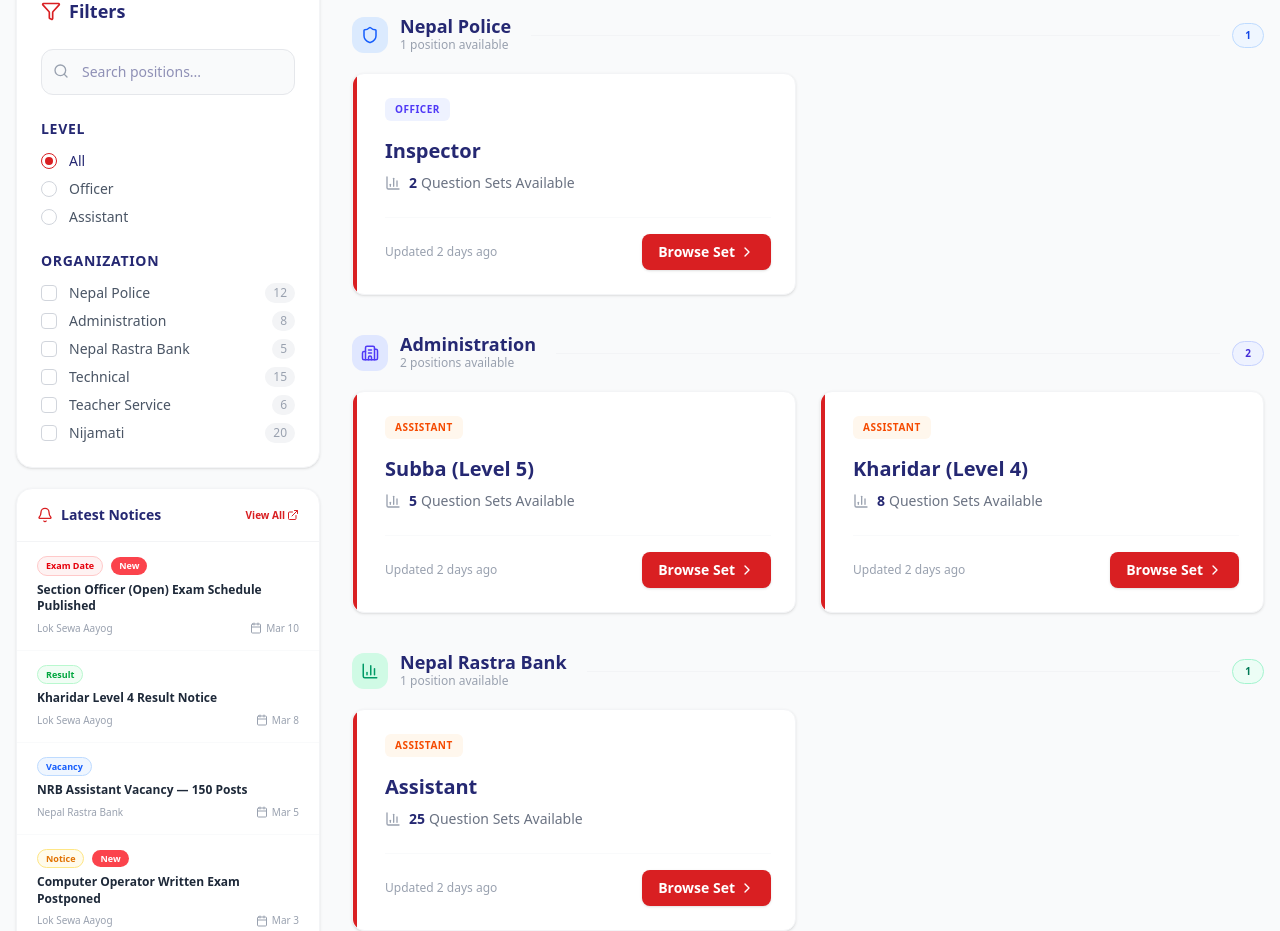
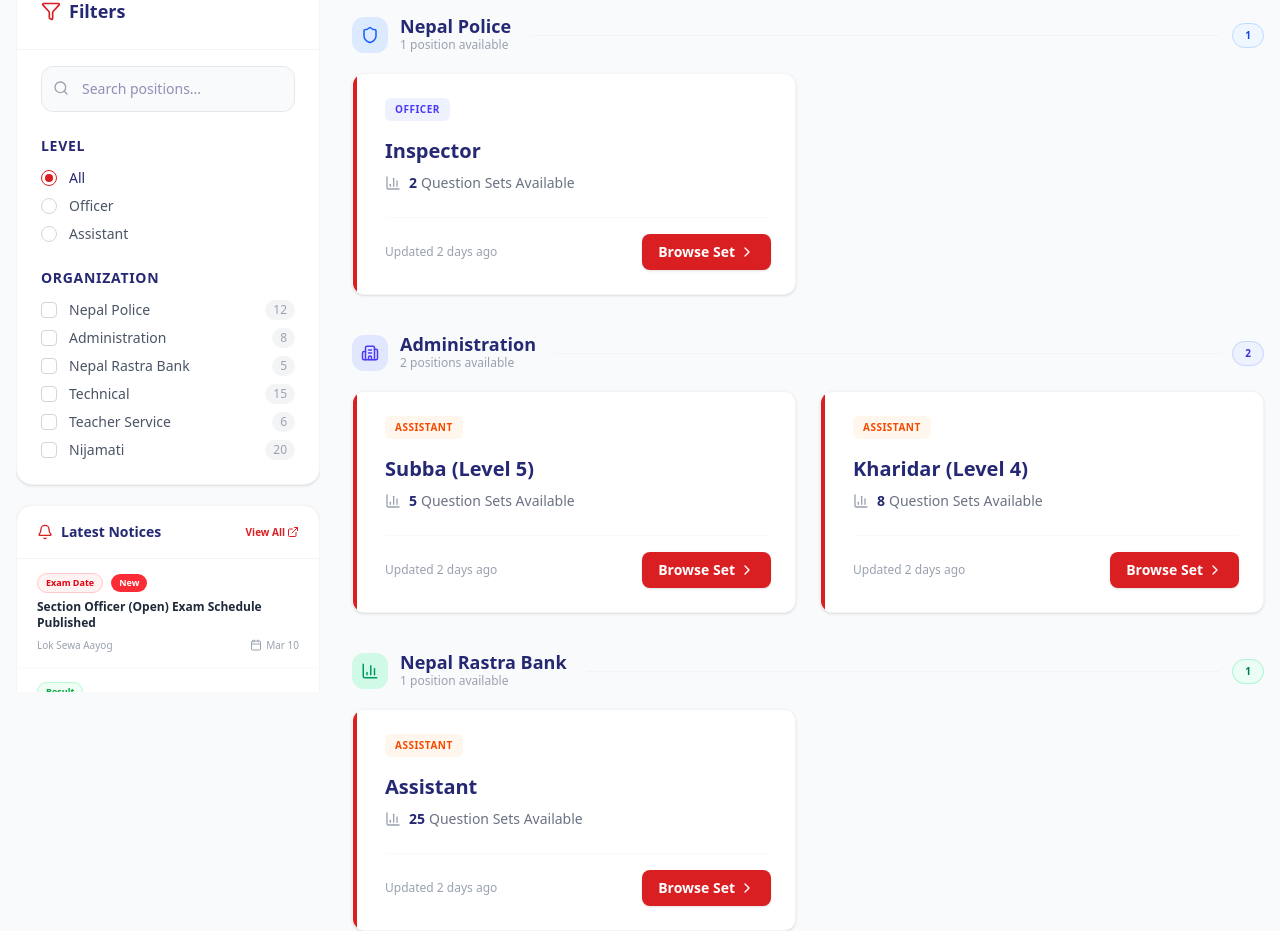
Before and after one commit to icodifytechnology/pillaxia-website, a Next.js app: page /loksewa in a window 1280 px wide. Shown: the part 576-1507 px from the top of the page. Built offline with nearby package versions, Linux system fonts and the light colour scheme.

Commit message:
LoksewaPage responsive updated

```diff
--- a/src/content/LoksewaPage.tsx
+++ b/src/content/LoksewaPage.tsx
@@ -5,6 +5,7 @@
 import {
   Filter,
   ChevronRight,
+  ChevronDown,
   BookOpen,
   Search,
   X,
@@ -27,7 +28,7 @@
 import { Newsletter } from '@/src/components/Newsletter'
 import Link from 'next/link'
 
-// ─── Category icon + colour config (same pattern as EntrancePage) ─────────────
+// ─── Category icon + colour config ───────────────────────────────────────────
 
 const categoryConfig: Record<string, { icon: React.ElementType; accent: string; badge: string }> = {
   'Nepal Police': { icon: Shield, accent: 'bg-blue-100 text-blue-600', badge: 'bg-blue-50 text-blue-700 border-blue-200' },
@@ -108,6 +109,8 @@
   const [selectedLevel, setSelectedLevel] = useState<string>('All')
   const [searchQuery, setSearchQuery] = useState('')
   const [sortBy, setSortBy] = useState('Default')
+  const [filtersOpen, setFiltersOpen] = useState(false)
+  const [noticesOpen, setNoticesOpen] = useState(false)
 
   const categories = [
     { name: 'Nepal Police', count: 12 },
@@ -133,14 +136,13 @@
     return matchesCategory && matchesLevel && matchesSearch
   })
 
-  // Group filtered courses by category in canonical order
   const groupedCourses = CATEGORY_ORDER
     .map((cat) => ({ category: cat, courses: filteredCourses.filter((c) => c.category === cat) }))
     .filter(({ courses }) => courses.length > 0)
 
   return (
     <div className="min-h-screen bg-gray-50">
-      {/* Breadcrumb Header — original unchanged */}
+      {/* Breadcrumb Header */}
       <div className="bg-gradient-to-r from-[#252872] to-[#d91f22] text-white py-16 relative overflow-hidden">
         <div className="absolute top-0 right-0 w-64 h-64 bg-white opacity-5 rounded-full -translate-y-1/2 translate-x-1/4 blur-3xl" />
         <div className="container mx-auto px-4 max-w-7xl relative z-10">
@@ -153,7 +155,7 @@
         </div>
       </div>
 
-      {/* Stats Bar — original unchanged */}
+      {/* Stats Bar */}
       <div className="bg-white border-b border-gray-200">
         <div className="container mx-auto px-4 max-w-7xl py-8">
           <div className="grid grid-cols-2 md:grid-cols-4 gap-6">
@@ -178,14 +180,28 @@
       </div>
 
       <div className="container mx-auto px-4 max-w-7xl py-12">
-        <div className="flex flex-col lg:flex-row gap-8">
+        {/*
+          FIX 1: Added `items-start` to the flex container.
+          Without it, children stretch to full height, breaking `sticky` positioning
+          because sticky needs the parent to be taller than the sticky element itself.
+        */}
+        <div className="flex flex-col lg:flex-row gap-8 items-start">
 
-          {/* ── Sidebar ── */}
-          <aside className="lg:w-1/4 space-y-5 sticky top-24">
+          {/* ── Sidebar ──
+            FIX 2: Removed `sticky` on mobile (it causes layout jumps in flex-col).
+            Applied sticky only at lg+ via `lg:sticky`. Also added `max-h-screen
+            overflow-y-auto` so the sidebar scrolls independently if its content
+            is taller than the viewport.
+          */}
+          <aside className="w-full lg:w-1/4 lg:sticky lg:top-24 lg:max-h-[calc(100vh-5rem)] lg:overflow-y-auto space-y-5 scrollbar-thin scrollbar-thumb-gray-200">
 
-            {/* Filters — original unchanged */}
-            <div className="bg-white p-6 rounded-2xl shadow-sm border border-gray-100">
-              <div className="flex items-center justify-between mb-6">
+            {/* Filters */}
+            <div className="bg-white rounded-2xl shadow-sm border border-gray-100 overflow-hidden">
+              {/* Header — always visible, acts as toggle on mobile */}
+              <button
+                onClick={() => setFiltersOpen((v) => !v)}
+                className="w-full flex items-center justify-between p-6 lg:cursor-default"
+              >
                 <h3 className="text-lg font-bold text-[#252872] flex items-center">
                   <Filter className="w-5 h-5 mr-2 text-[#d91f22]" />
                   Filters
@@ -195,15 +211,33 @@
                     </span>
                   )}
                 </h3>
+                <ChevronDown
+                  className={`w-5 h-5 text-gray-400 transition-transform duration-300 lg:hidden ${filtersOpen ? 'rotate-180' : ''}`}
+                />
+              </button>
+
+              {/* Collapsible body — always open on lg+, toggled on mobile */}
+              <AnimatePresence initial={false}>
+                {(filtersOpen) && (
+                  <motion.div
+                    key="filters-body"
+                    initial={{ height: 0, opacity: 0 }}
+                    animate={{ height: 'auto', opacity: 1 }}
+                    exit={{ height: 0, opacity: 0 }}
+                    transition={{ duration: 0.25, ease: 'easeInOut' }}
+                    className="overflow-hidden lg:!h-auto lg:!opacity-100"
+                  >
+                    <div className="px-6 pb-6 border-t border-gray-100 pt-4">
                       {(selectedCategories.length > 0 || selectedLevel !== 'All' || searchQuery) && (
+                        <div className="flex justify-end mb-4">
                           <button
                             onClick={() => { setSelectedCategories([]); setSelectedLevel('All'); setSearchQuery('') }}
                             className="text-xs text-[#d91f22] hover:underline font-medium"
                           >
                             Clear All
                           </button>
+                        </div>
                       )}
-              </div>
 
                       {/* Search */}
                       <div className="mb-6 relative">
@@ -252,34 +286,132 @@
                         </div>
                       </div>
                     </div>
+                  </motion.div>
+                )}
+              </AnimatePresence>
+
+              {/* On lg+, always show the body without animation */}
+              <div className="hidden lg:block px-6 pb-6 border-t border-gray-100 pt-4">
+                {(selectedCategories.length > 0 || selectedLevel !== 'All' || searchQuery) && (
+                  <div className="flex justify-end mb-4">
+                    <button
+                      onClick={() => { setSelectedCategories([]); setSelectedLevel('All'); setSearchQuery('') }}
+                      className="text-xs text-[#d91f22] hover:underline font-medium"
+                    >
+                      Clear All
+                    </button>
+                  </div>
+                )}
+                <div className="mb-6 relative">
+                  <input
+                    type="text"
+                    placeholder="Search positions..."
+                    value={searchQuery}
+                    onChange={(e) => setSearchQuery(e.target.value)}
+                    className="w-full pl-10 pr-4 py-3 rounded-xl border border-gray-200 focus:outline-none focus:ring-2 focus:ring-[#d91f22] focus:border-transparent text-sm bg-gray-50"
+                  />
+                  <Search className="w-4 h-4 text-gray-400 absolute left-3 top-3.5" />
+                </div>
+                <div className="mb-6">
+                  <h4 className="font-semibold text-[#252872] mb-3 text-sm uppercase tracking-wider">Level</h4>
+                  <div className="space-y-2">
+                    {['All', 'Officer', 'Assistant'].map((level) => (
+                      <label key={level} className="flex items-center space-x-3 cursor-pointer group">
+                        <div className={`w-4 h-4 rounded-full border flex items-center justify-center transition-colors ${selectedLevel === level ? 'border-[#d91f22]' : 'border-gray-300 group-hover:border-[#d91f22]'}`}>
+                          {selectedLevel === level && <div className="w-2 h-2 bg-[#d91f22] rounded-full" />}
+                        </div>
+                        <input type="radio" name="level" className="hidden" checked={selectedLevel === level} onChange={() => setSelectedLevel(level)} />
+                        <span className={`text-sm ${selectedLevel === level ? 'text-[#252872] font-medium' : 'text-gray-600 group-hover:text-[#252872]'}`}>{level}</span>
+                      </label>
+                    ))}
+                  </div>
+                </div>
+                <div>
+                  <h4 className="font-semibold text-[#252872] mb-3 text-sm uppercase tracking-wider">Organization</h4>
+                  <div className="space-y-2">
+                    {categories.map((cat) => (
+                      <label key={cat.name} className="flex items-center justify-between cursor-pointer group">
+                        <div className="flex items-center space-x-3">
+                          <div className={`w-4 h-4 rounded border flex items-center justify-center transition-colors ${selectedCategories.includes(cat.name) ? 'bg-[#d91f22] border-[#d91f22]' : 'border-gray-300 group-hover:border-[#d91f22]'}`}>
+                            {selectedCategories.includes(cat.name) && <CheckCircle2 className="w-3 h-3 text-white" />}
+                          </div>
+                          <input type="checkbox" className="hidden" checked={selectedCategories.includes(cat.name)} onChange={() => toggleCategory(cat.name)} />
+                          <span className={`text-sm ${selectedCategories.includes(cat.name) ? 'text-[#252872] font-medium' : 'text-gray-600 group-hover:text-[#252872]'}`}>{cat.name}</span>
+                        </div>
+                        <span className="text-xs text-gray-400 bg-gray-100 px-2 py-0.5 rounded-full">{cat.count}</span>
+                      </label>
+                    ))}
+                  </div>
+                </div>
+              </div>
+            </div>
 
             {/* Top Loksewa Notices */}
             <div className="bg-white rounded-2xl shadow-sm border border-gray-100 overflow-hidden">
-              <div className="flex items-center justify-between px-5 py-4 border-b border-gray-100">
+              <button
+                onClick={() => setNoticesOpen((v) => !v)}
+                className="w-full flex items-center justify-between px-5 py-4 border-b border-gray-100 lg:cursor-default"
+              >
                 <h3 className="text-sm font-bold text-[#252872] flex items-center gap-2">
                   <Bell className="w-4 h-4 text-[#d91f22]" /> Latest Notices
                 </h3>
+                <div className="flex items-center gap-2">
+                  <span className="hidden lg:flex text-[10px] font-bold text-[#d91f22] hover:underline items-center gap-0.5">
+                    View All <ExternalLink className="w-3 h-3" />
+                  </span>
+                  <ChevronDown
+                    className={`w-4 h-4 text-gray-400 transition-transform duration-300 lg:hidden ${noticesOpen ? 'rotate-180' : ''}`}
+                  />
+                </div>
+              </button>
+
+              {/* Mobile: collapsible notices body */}
+              <AnimatePresence initial={false}>
+                {noticesOpen && (
+                  <motion.div
+                    key="notices-body"
+                    initial={{ height: 0, opacity: 0 }}
+                    animate={{ height: 'auto', opacity: 1 }}
+                    exit={{ height: 0, opacity: 0 }}
+                    transition={{ duration: 0.25, ease: 'easeInOut' }}
+                    className="overflow-hidden lg:hidden"
+                  >
+                    <div className="divide-y divide-gray-50">
+                      {loksewaNotices.map((notice) => (
+                        <div key={notice.id} className="px-5 py-3.5 hover:bg-gray-50 transition-colors cursor-pointer group">
+                          <div className="flex items-center gap-2 mb-1.5">
+                            <span className={`text-[9px] font-bold px-2 py-0.5 rounded-full border ${notice.tagColor}`}>{notice.tag}</span>
+                            {notice.urgent && <span className="text-[9px] font-bold px-2 py-0.5 rounded-full bg-red-500 text-white animate-pulse">New</span>}
+                          </div>
+                          <p className="text-xs font-semibold text-gray-800 leading-snug group-hover:text-[#252872] transition-colors line-clamp-2">{notice.title}</p>
+                          <div className="flex items-center justify-between mt-1.5">
+                            <span className="text-[10px] text-gray-400">{notice.org}</span>
+                            <span className="text-[10px] text-gray-400 flex items-center gap-1">
+                              <Calendar className="w-3 h-3" />
+                              {new Date(notice.date).toLocaleDateString('en-US', { month: 'short', day: 'numeric' })}
+                            </span>
+                          </div>
+                        </div>
+                      ))}
+                    </div>
+                    <div className="px-5 py-3 border-t border-gray-100">
                       <button className="text-[10px] font-bold text-[#d91f22] hover:underline flex items-center gap-0.5">
                         View All <ExternalLink className="w-3 h-3" />
                       </button>
                     </div>
+                  </motion.div>
+                )}
+              </AnimatePresence>
 
-              <div className="divide-y divide-gray-50">
+              {/* Desktop: always visible notices body */}
+              <div className="hidden lg:block divide-y divide-gray-50">
                 {loksewaNotices.map((notice) => (
                   <div key={notice.id} className="px-5 py-3.5 hover:bg-gray-50 transition-colors cursor-pointer group">
                     <div className="flex items-center gap-2 mb-1.5">
-                      <span className={`text-[9px] font-bold px-2 py-0.5 rounded-full border ${notice.tagColor}`}>
-                        {notice.tag}
-                      </span>
-                      {notice.urgent && (
-                        <span className="text-[9px] font-bold px-2 py-0.5 rounded-full bg-red-500 text-white animate-pulse">
-                          New
-                        </span>
-                      )}
+                      <span className={`text-[9px] font-bold px-2 py-0.5 rounded-full border ${notice.tagColor}`}>{notice.tag}</span>
+                      {notice.urgent && <span className="text-[9px] font-bold px-2 py-0.5 rounded-full bg-red-500 text-white animate-pulse">New</span>}
                     </div>
-                    <p className="text-xs font-semibold text-gray-800 leading-snug group-hover:text-[#252872] transition-colors line-clamp-2">
-                      {notice.title}
-                    </p>
+                    <p className="text-xs font-semibold text-gray-800 leading-snug group-hover:text-[#252872] transition-colors line-clamp-2">{notice.title}</p>
                     <div className="flex items-center justify-between mt-1.5">
                       <span className="text-[10px] text-gray-400">{notice.org}</span>
                       <span className="text-[10px] text-gray-400 flex items-center gap-1">
@@ -293,8 +425,11 @@
             </div>
           </aside>
 
-          {/* ── Main Content ── */}
-          <div className="lg:w-3/4">
+          {/* ── Main Content ──
+            FIX 3: Added `min-w-0` to prevent flex children from overflowing
+            their container (a common cause of layout breakage in flex rows).
+          */}
+          <div className="w-full lg:w-3/4 min-w-0">
             <div className="mb-6 flex flex-col sm:flex-row justify-between items-center gap-4">
               <p className="text-gray-500 text-sm">
                 Showing <span className="font-bold text-[#252872]">{filteredCourses.length}</span> positions across{' '}
@@ -311,7 +446,7 @@
               </div>
             </div>
 
-            {/* Active filter pills — original unchanged */}
+            {/* Active filter pills */}
             {selectedCategories.length > 0 && (
               <div className="flex flex-wrap gap-2 mb-6">
                 {selectedCategories.map((cat) => (
@@ -323,7 +458,7 @@
               </div>
             )}
 
-            {/* ── Grouped cards with previous redesign's section headers ── */}
+            {/* Grouped cards */}
             <div className="space-y-10">
               <AnimatePresence>
                 {groupedCourses.map(({ category, courses }) => {
@@ -337,7 +472,6 @@
                       exit={{ opacity: 0, y: -8 }}
                       transition={{ duration: 0.25 }}
                     >
-                      {/* ── Category header from previous redesign ── */}
                       <div className="flex items-center gap-3 mb-5">
                         <div className={`w-9 h-9 rounded-xl flex items-center justify-center shrink-0 ${cfg.accent}`}>
                           <Icon className="w-[18px] h-[18px]" />
@@ -352,7 +486,6 @@
                         </span>
                       </div>
 
-                      {/* Original card grid & card markup — untouched */}
                       <div className="grid grid-cols-1 md:grid-cols-2 gap-6">
                         {courses.map((course, index) => (
                           <motion.div
@@ -364,7 +497,6 @@
                             transition={{ delay: index * 0.05 }}
                             className="bg-white rounded-xl overflow-hidden shadow-sm hover:shadow-xl transition-all duration-300 border border-gray-100 group relative"
                           >
-                            {/* Left Accent Border */}
                             <div className="absolute left-0 top-0 bottom-0 w-1 bg-[#d91f22] group-hover:w-2 transition-all duration-300" />
 
                             <div className="p-6 pl-8">
```
Lines whose indentation alone changed are shown as unchanged.
